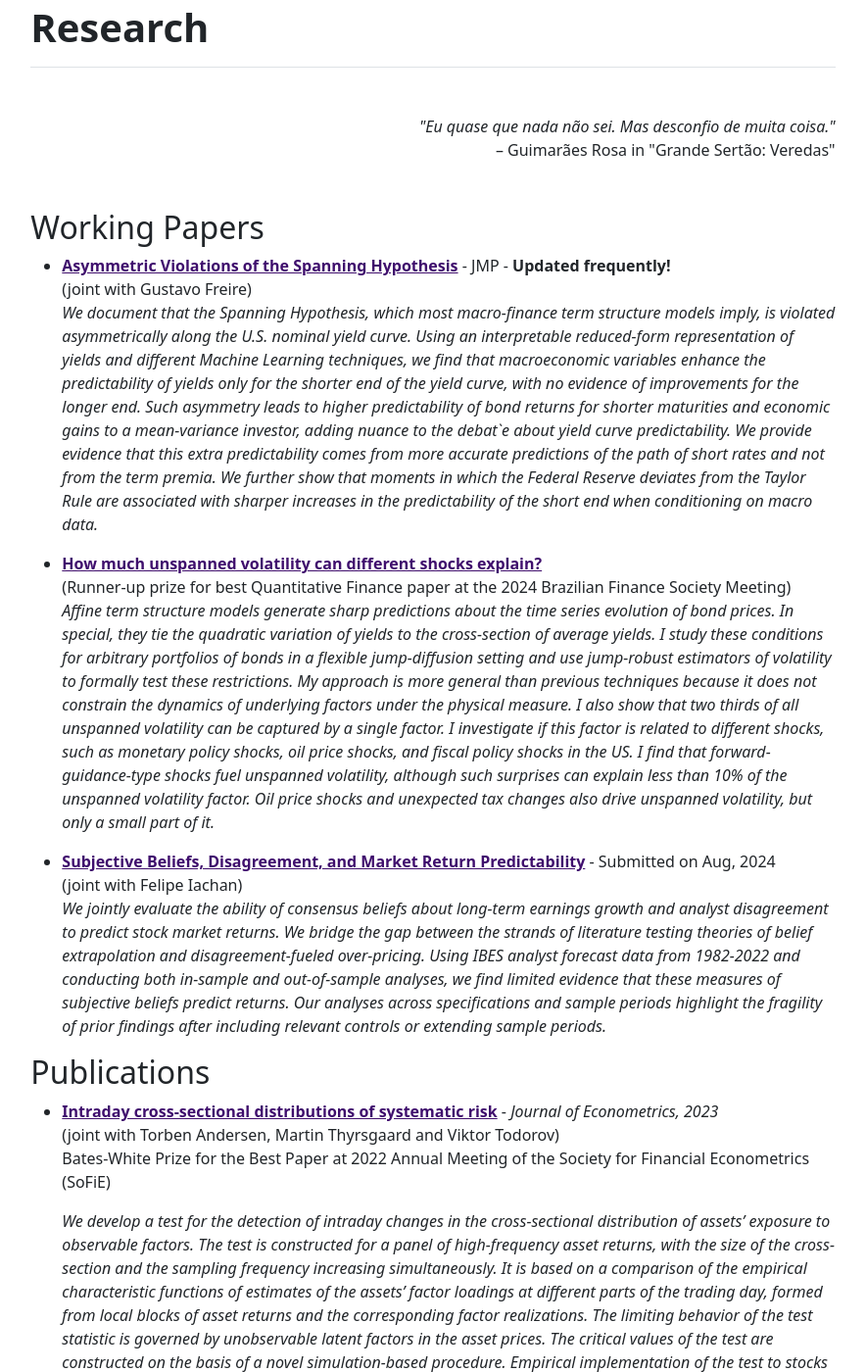
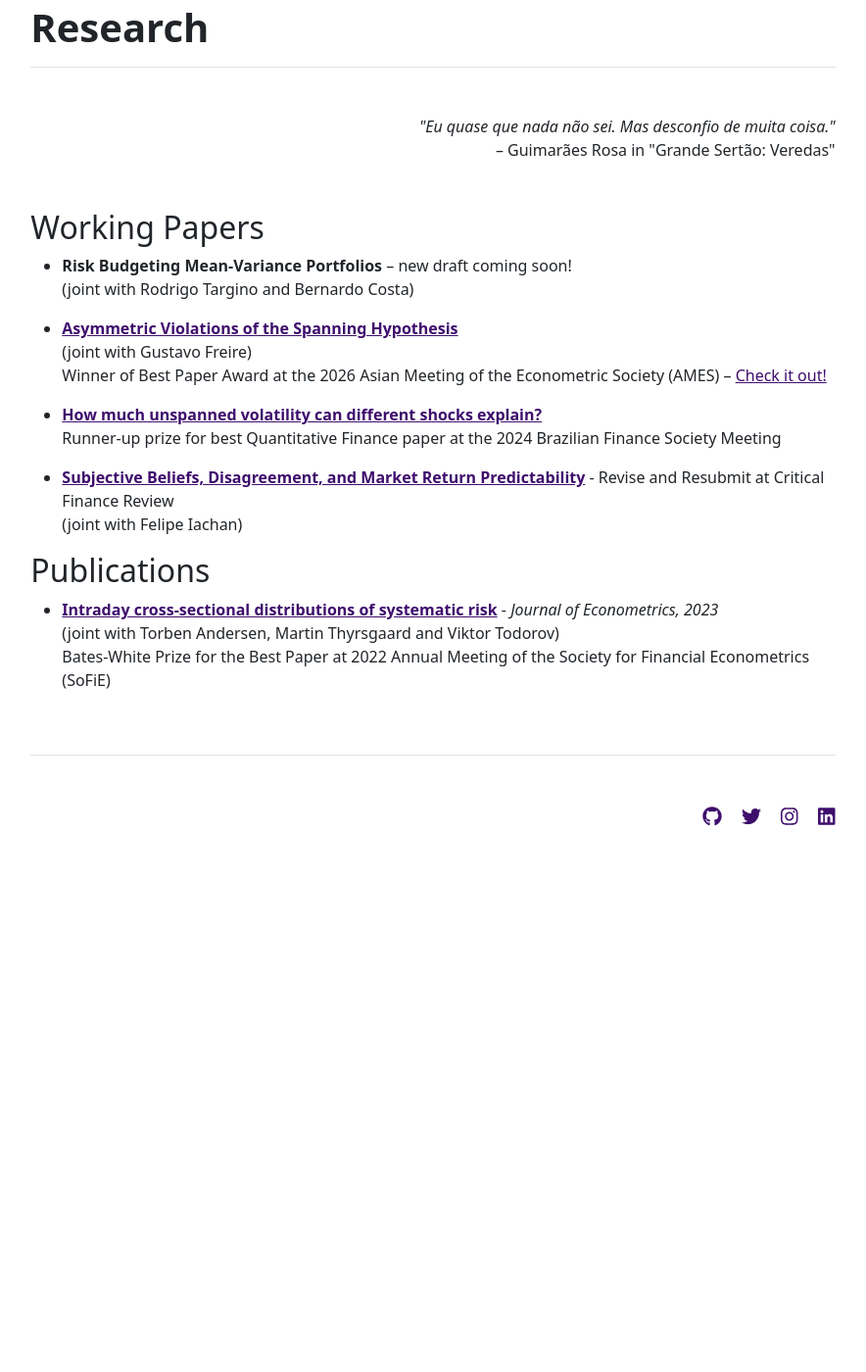
Before and after one commit to rgriva/rgriva.github.io, a Jekyll site: the page built from research.md, in a window 1280 px wide and 1400 px high, scrolled down 289 px. Shown: the whole window at 98% size, without its empty margins (198-1082 px from the left). Built offline with Jekyll 4.4.1, drawn with Linux system fonts in a browser that asks for light colours; after the commit the page ends 1234 px from its top, so only the background shows below that; some of the changed text lies outside the part shown.

Commit message:
Updated the research page.

```diff
--- a/research.md
+++ b/research.md
@@ -4,22 +4,21 @@ title: "Research"
 ---
 
 ## Working Papers
- * [**Asymmetric Violations of the Spanning Hypothesis**](assets/documents/Yield_ML_Paper.pdf) - JMP - **Updated frequently!** <br>
+ * **Risk Budgeting Mean-Variance Portfolios** -- new draft coming soon! <br>
+  (joint with Rodrigo Targino and Bernardo Costa)
+
+ * [**Asymmetric Violations of the Spanning Hypothesis**](assets/documents/Yield_ML_Paper.pdf) <br>
    (joint with Gustavo Freire) <br>
-   *We document that the Spanning Hypothesis, which most macro-finance term structure models imply, is violated asymmetrically along the U.S. nominal yield curve. Using an interpretable reduced-form representation of yields and different Machine Learning techniques, we find that macroeconomic variables enhance the predictability of yields only for the shorter end of the yield curve, with no evidence of improvements for the longer end. Such asymmetry leads to higher predictability of bond returns for shorter maturities and economic gains to a mean-variance investor, adding nuance to the debat`e about yield curve predictability. We provide evidence that this extra predictability comes from more accurate predictions of the path of short rates and not from the term premia. We further show that moments in which the Federal Reserve deviates from the Taylor Rule are associated with sharper increases in the predictability of the short end when conditioning on macro data.*
+   Winner of Best Paper Award at the 2026 Asian Meeting of the Econometric Society (AMES) -- [Check it out!](https://www.linkedin.com/posts/rgriva_the-midwest-is-the-best-but-the-middle-east-activity-7421332502117601281-zMJL?utm_source=share&utm_medium=member_desktop&rcm=ACoAAA0tDXsBbhnZif7Gd20bvuz4PaqgmYVF3tQ)
 
  * [**How much unspanned volatility can different shocks explain?**](https://papers.ssrn.com/sol3/papers.cfm?abstract_id=4878175)<br>
- (Runner-up prize for best Quantitative Finance paper at the 2024 Brazilian Finance Society Meeting) <br>
- *Affine term structure models generate sharp predictions about the time series evolution of bond prices. In special, they tie the quadratic variation of yields to the cross-section of average yields. I study these conditions for arbitrary portfolios of bonds in a flexible jump-diffusion setting and use jump-robust estimators of volatility to formally test these restrictions. My approach is more general than previous techniques because it does not constrain the dynamics of underlying factors under the physical measure. I also show that two thirds of all unspanned volatility can be captured by a single factor. I investigate if this factor is related to different shocks, such as monetary policy shocks, oil price shocks, and fiscal policy shocks in the US. I find that forward-guidance-type shocks fuel unspanned volatility, although such surprises can explain less than 10% of the unspanned volatility factor. Oil price shocks and unexpected tax changes also drive unspanned volatility, but only a small part of it.*
+ Runner-up prize for best Quantitative Finance paper at the 2024 Brazilian Finance Society Meeting <br>
 
- * [**Subjective Beliefs, Disagreement, and Market Return Predictability**](https://ssrn.com/abstract=4751840) - Submitted on Aug, 2024 <br>
+ * [**Subjective Beliefs, Disagreement, and Market Return Predictability**](https://ssrn.com/abstract=4751840) - Revise and Resubmit at Critical Finance Review <br>
   (joint with Felipe Iachan) <br>
-  *We jointly evaluate the ability of consensus beliefs about long-term earnings growth and analyst disagreement to predict stock market returns. We bridge the gap between the strands of literature testing theories of belief extrapolation and disagreement-fueled over-pricing. Using IBES analyst forecast data from 1982-2022 and conducting both in-sample and out-of-sample analyses, we find limited evidence that these measures of subjective beliefs predict returns. Our analyses across specifications and sample periods highlight the fragility of prior findings after including relevant controls or extending sample periods.*
 
 
 ## Publications
  * [**Intraday cross-sectional distributions of systematic risk**](https://www.sciencedirect.com/science/article/abs/pii/S0304407622002032) - *Journal of Econometrics, 2023* <br>
 (joint with Torben Andersen, Martin Thyrsgaard and Viktor Todorov) <br>
 Bates-White Prize for the Best Paper at 2022 Annual Meeting of the Society for Financial Econometrics (SoFiE) <br>
-
-    *We develop a test for the detection of intraday changes in the cross-sectional distribution of assets’ exposure to observable factors. The test is constructed for a panel of high-frequency asset returns, with the size of the cross-section and the sampling frequency increasing simultaneously. It is based on a comparison of the empirical characteristic functions of estimates of the assets’ factor loadings at different parts of the trading day, formed from local blocks of asset returns and the corresponding factor realizations. The limiting behavior of the test statistic is governed by unobservable latent factors in the asset prices. The critical values of the test are constructed on the basis of a novel simulation-based procedure. Empirical implementation of the test to stocks in the S&P 500 index and the five Fama–French factors, as well as the momentum factor, reveals different intraday behavior of the factor loadings: assets’ exposure to size, market and value risks vary systematically over the trading day while the three remaining factors do not exhibit statistically significant intraday variation. Moreover, we find diverse, and for some factors large, reactions in the assets’ factor loadings to major economic or firm specific news releases. Finally, we document that time-varying correlations between the observable risk factors drive a wedge between the time-of-day pattern of market betas, estimated with and without control for the other observable risk factors.*
```
